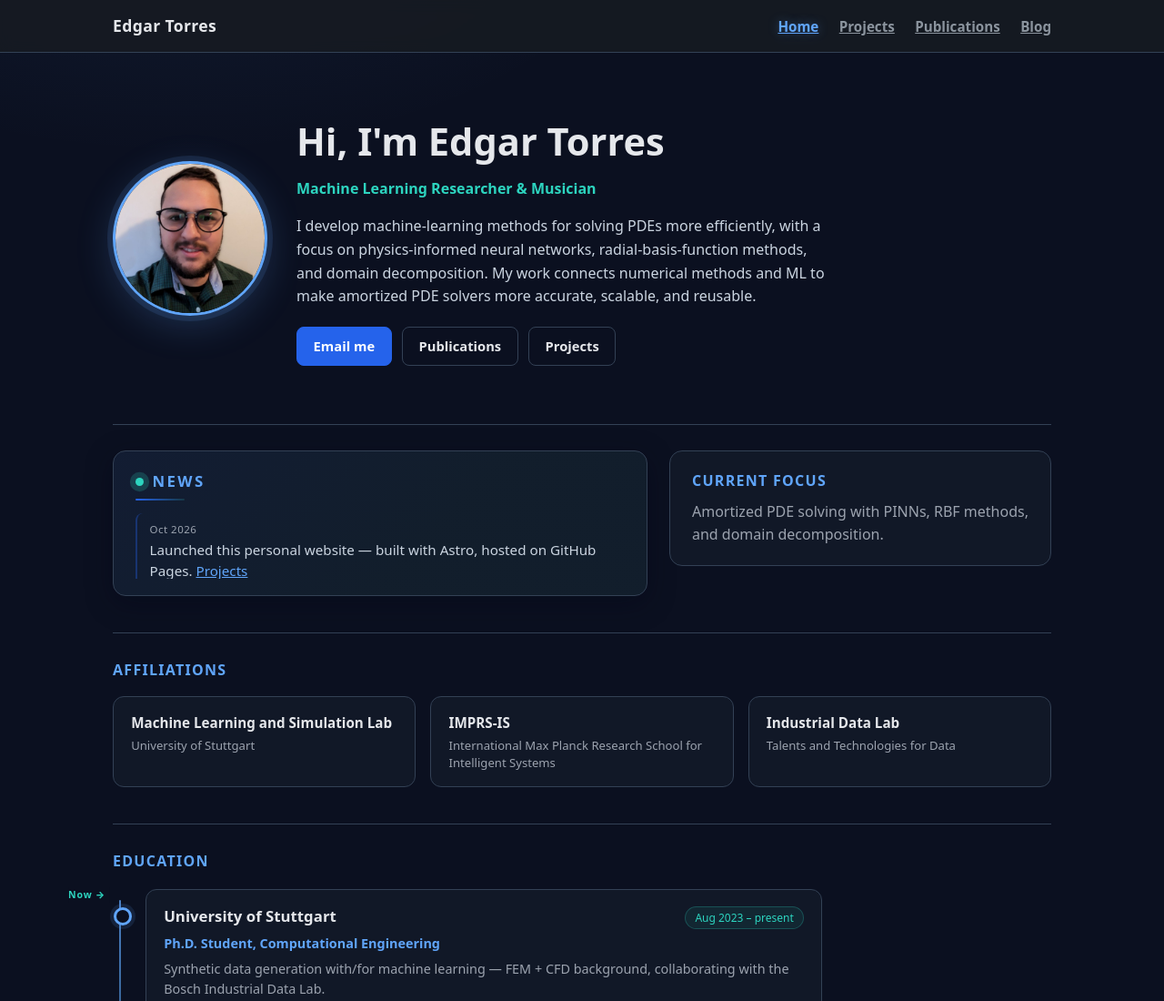
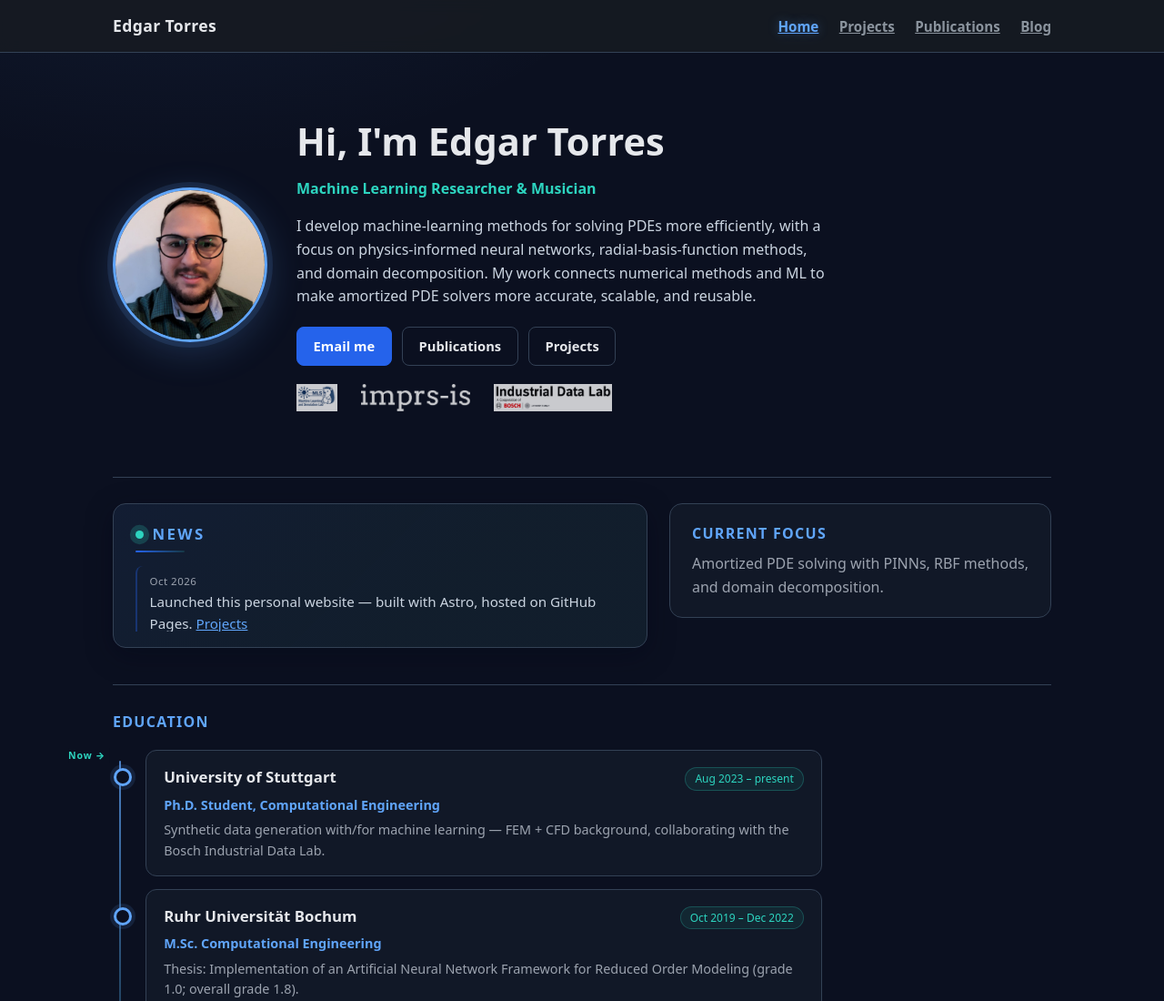
Before and after one commit to yoelt11/yoelt11.github.io, an Astro site: page / in a window 1280 px wide. Shown: the top 1100 px of the page at 91% size. Built offline with nearby package versions, Linux system fonts and the light colour scheme; Astro itself is replaced by a stand-in of ours.

Commit message:
home: move affiliation logos into hero (under CTAs), real colors

```diff
--- a/src/pages/index.astro
+++ b/src/pages/index.astro
@@ -38,6 +38,17 @@ const teaching = [
           <a class="btn" href="/publications/">Publications</a>
           <a class="btn" href="/projects/">Projects</a>
         </div>
+        <div class="aff-logos">
+          <a href="https://mls-lab.org/" rel="noopener" target="_blank" title="Machine Learning and Simulation Lab — University of Stuttgart">
+            <img src="/affiliations/mls-logo.png" alt="Machine Learning and Simulation Lab" loading="lazy" />
+          </a>
+          <a href="https://imprs.is.mpg.de/" rel="noopener" target="_blank" title="IMPRS-IS — International Max Planck Research School for Intelligent Systems">
+            <img src="/affiliations/imprs-logo.png" alt="IMPRS-IS" loading="lazy" />
+          </a>
+          <a href="https://www.industrial-data-lab.de/" rel="noopener" target="_blank" title="Industrial Data Lab">
+            <img src="/affiliations/idl-logo.png" alt="Industrial Data Lab" loading="lazy" />
+          </a>
+        </div>
       </div>
     </div>
   </section>
@@ -47,24 +58,6 @@ const teaching = [
     <div class="focus">
       <h2>Current focus</h2>
       <p>Amortized PDE solving with PINNs, RBF methods, and domain decomposition.</p>
-    </div>
-  </section>
-
-  <section class="affiliations">
-    <h2>Affiliations</h2>
-    <div class="aff-grid">
-      <a class="aff-card" href="https://mls-lab.org/" rel="noopener" target="_blank">
-        <span class="aff-name">Machine Learning and Simulation Lab</span>
-        <span class="aff-org">University of Stuttgart</span>
-      </a>
-      <a class="aff-card" href="https://imprs.is.mpg.de/" rel="noopener" target="_blank">
-        <span class="aff-name">IMPRS-IS</span>
-        <span class="aff-org">International Max Planck Research School for Intelligent Systems</span>
-      </a>
-      <a class="aff-card" href="https://www.industrial-data-lab.de/" rel="noopener" target="_blank">
-        <span class="aff-name">Industrial Data Lab</span>
-        <span class="aff-org">Talents and Technologies for Data</span>
-      </a>
     </div>
   </section>
 
@@ -97,16 +90,10 @@ const teaching = [
               color:#60a5fa; margin:0 0 .5rem; }
   .focus p { margin:0; color:#9ca3af; line-height:1.6; }
   .focus { background:#111827; border:1px solid #334155; border-radius:14px; padding:1.25rem 1.5rem; }
-  .affiliations { border-top:1px solid #334155; margin-top:2.5rem; padding-top:1.75rem; }
-  .affiliations h2 { font-size:1rem; text-transform:uppercase; letter-spacing:.08em;
-                     color:#60a5fa; margin:0 0 1rem; }
-  .aff-grid { display:grid; grid-template-columns:repeat(auto-fit,minmax(240px,1fr)); gap:1rem; }
-  .aff-card { display:flex; flex-direction:column; gap:.2rem; padding:1rem 1.2rem;
-              border:1px solid #334155; border-radius:12px; background:#111827;
-              text-decoration:none; transition:border-color .15s, transform .15s; }
-  .aff-card:hover { border-color:#60a5fa; transform:translateY(-2px); }
-  .aff-name { color:#e5e7eb; font-weight:700; font-size:.95rem; }
-  .aff-org { color:#9ca3af; font-size:.82rem; line-height:1.45; }
+  .aff-logos { display:flex; align-items:center; gap:1.6rem; flex-wrap:wrap; margin-top:1.25rem; }
+  .aff-logos a { opacity:.78; transition:opacity .15s; }
+  .aff-logos a:hover { opacity:1; }
+  .aff-logos img { height:30px; width:auto; max-width:130px; object-fit:contain;  }
   .curriculum { display:grid; gap:1rem; margin-top:1.5rem; }
   @media (max-width: 800px) { .top-row { grid-template-columns:1fr; } }
 </style>
```
Also changed, not shown: public/affiliations/idl-logo.png (added), public/affiliations/imprs-logo.png (added), public/affiliations/mls-logo.png (added).
